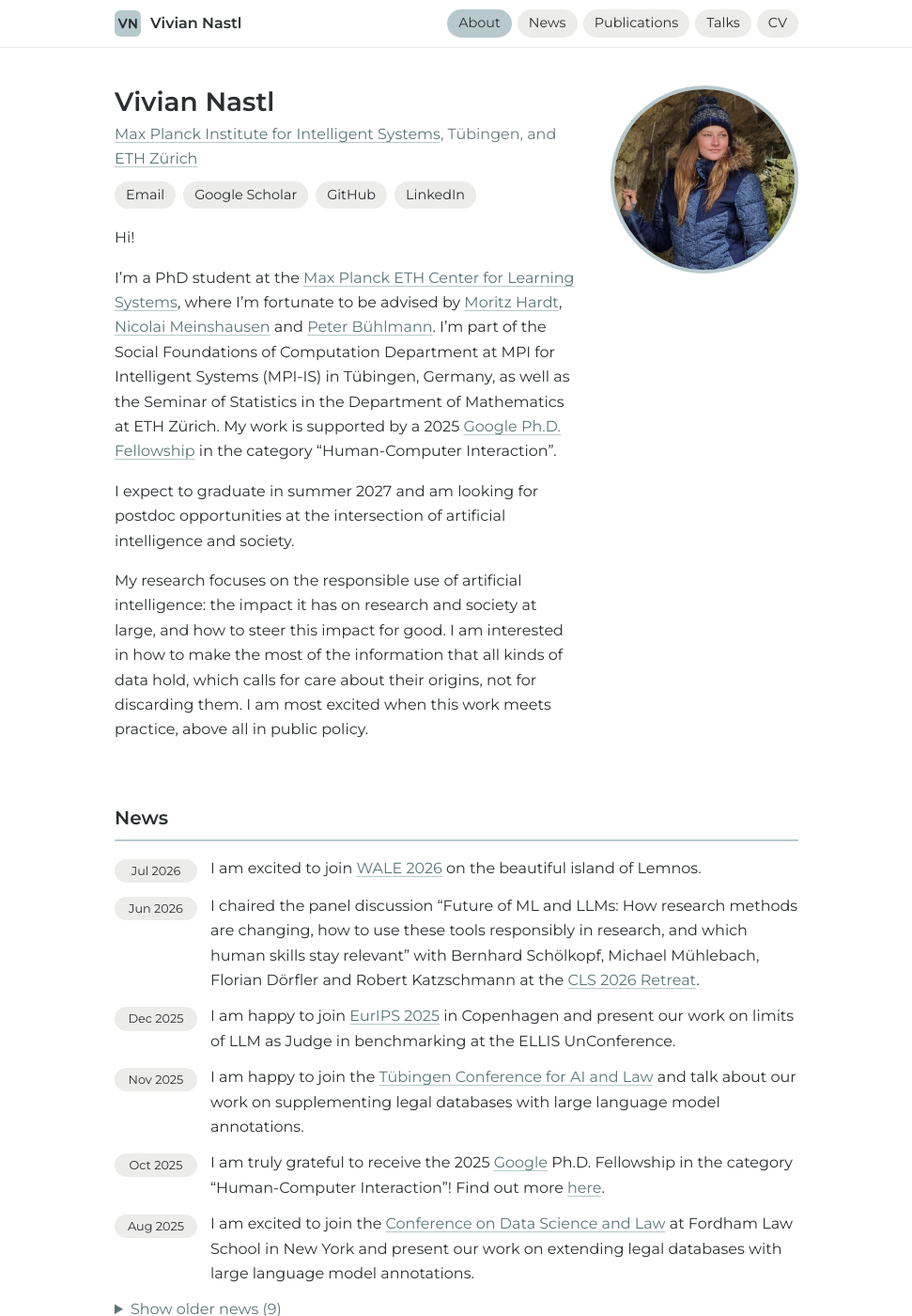
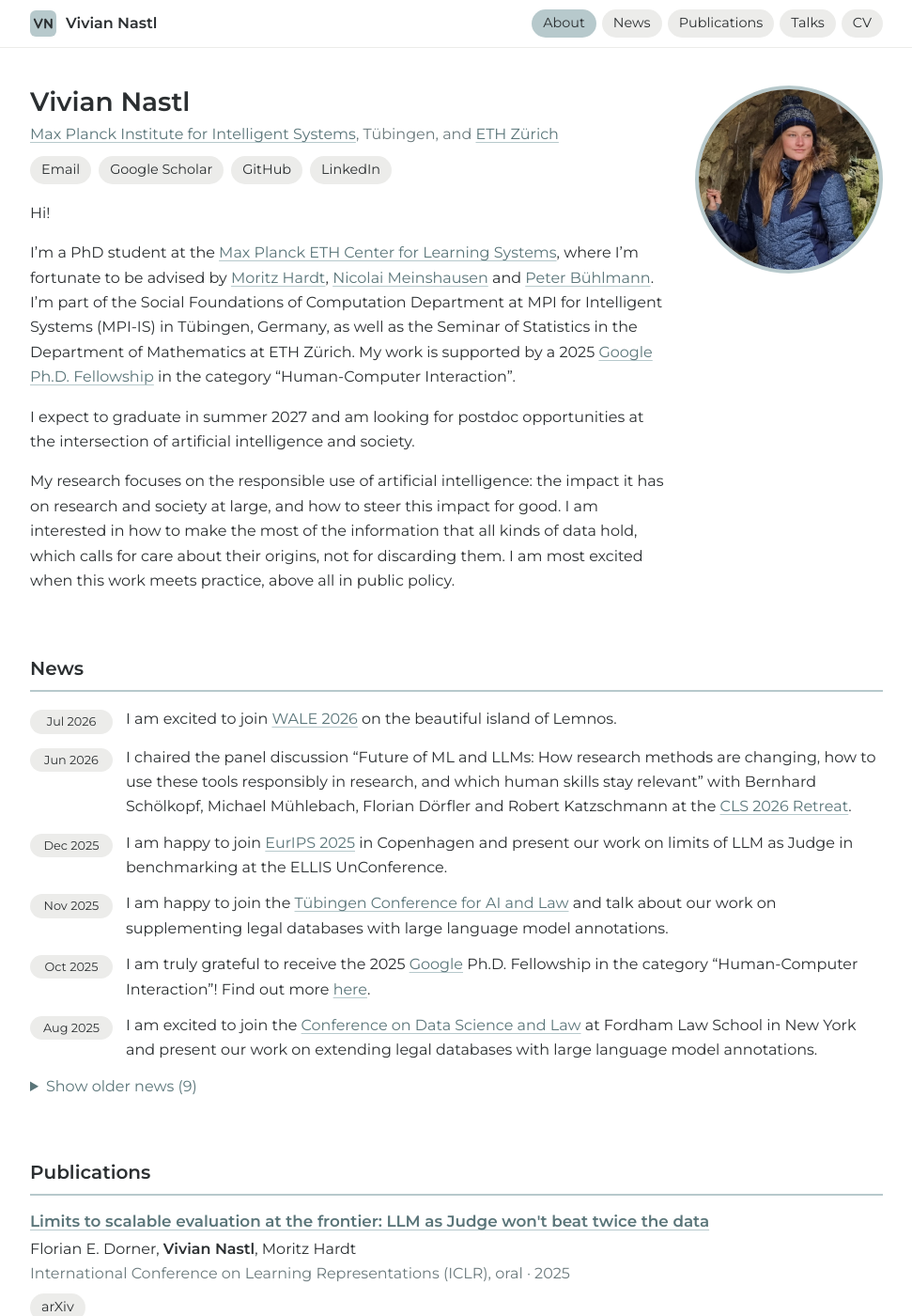
Before and after one commit to vnastl/vnastl.github.io, a Jekyll site: the page built from about.md, in a window 1280 px wide and 1400 px high. Shown: the whole window at 94% size, without its empty margins (154-1125 px from the left). Built offline with Jekyll 4.4.1, drawn with Linux system fonts in a browser that asks for light colours.

Commit message:
wider text column; ICML figure: white browser mock with black outline, no data row

```diff
--- a/assets/css/style.css
+++ b/assets/css/style.css
@@ -20,7 +20,7 @@ body {
   font-size: 16px;
   line-height: 1.65;
 }
-main { max-width: 760px; margin: 0 auto; padding: 24px 16px 48px; }
+main { max-width: 940px; margin: 0 auto; padding: 24px 16px 48px; }
 img { max-width: 100%; height: auto; }
 a { color: var(--link); text-decoration: underline; text-decoration-color: var(--mist); text-underline-offset: 3px; }
 a:hover { color: var(--sage); text-decoration-color: var(--rose); }
@@ -32,7 +32,7 @@ section, article.cv, article.page { scroll-margin-top: 72px; }
 
 /* Header with tabs */
 .site-header { position: sticky; top: 0; z-index: 10; background: var(--bg); border-bottom: 1px solid var(--tab); }
-.site-header .inner { max-width: 760px; margin: 0 auto; padding: 10px 16px; display: flex; align-items: center; justify-content: space-between; gap: 12px; flex-wrap: wrap; }
+.site-header .inner { max-width: 940px; margin: 0 auto; padding: 10px 16px; display: flex; align-items: center; justify-content: space-between; gap: 12px; flex-wrap: wrap; }
 .brand { display: flex; align-items: center; gap: 10px; font-weight: 600; color: var(--text); text-decoration: none; }
 .brand img { width: 28px; height: 28px; }
 nav { display: flex; gap: 6px; flex-wrap: wrap; }
```
Also changed, not shown: assets/img/publications/competing-treatments.svg.
